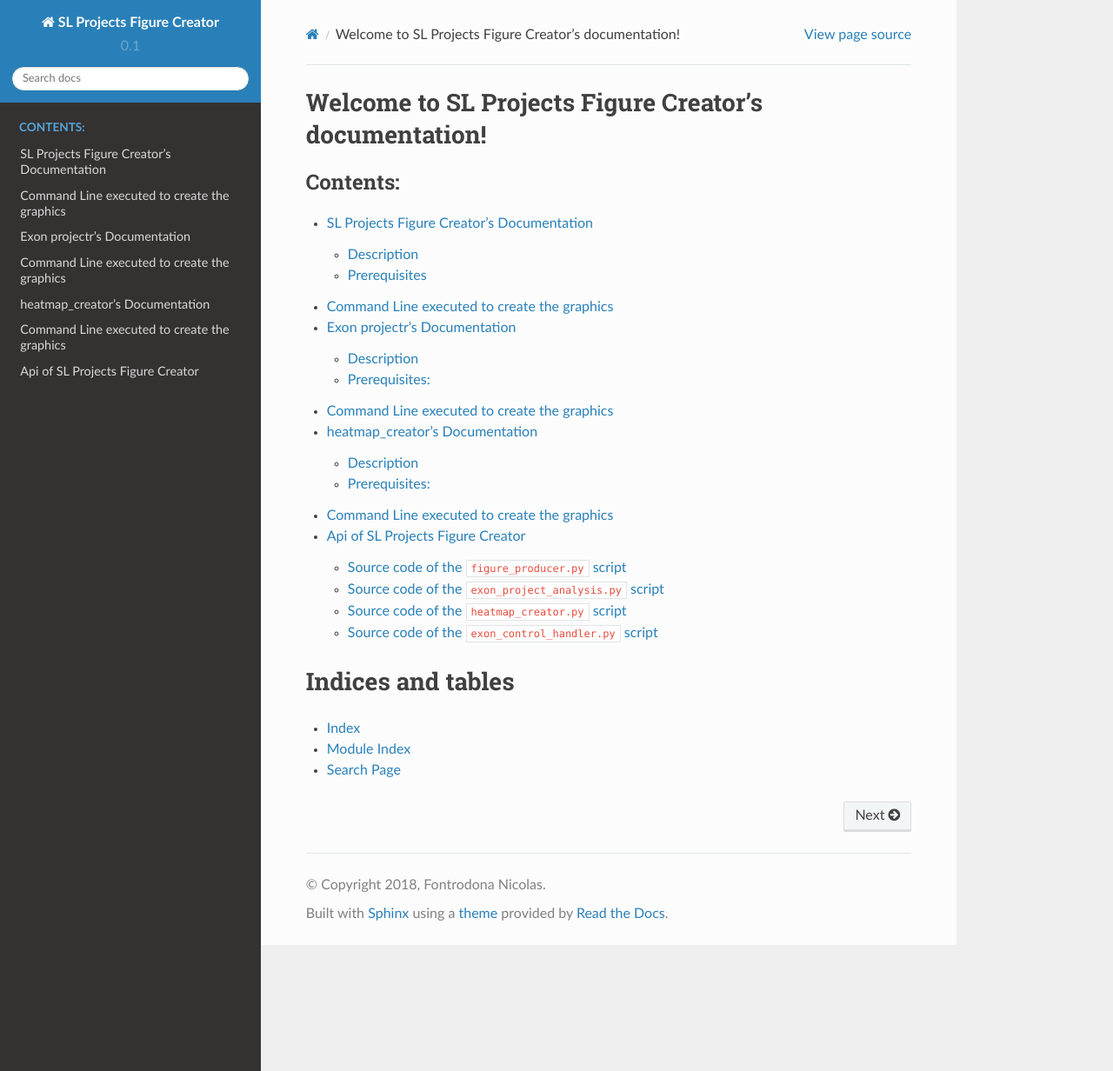
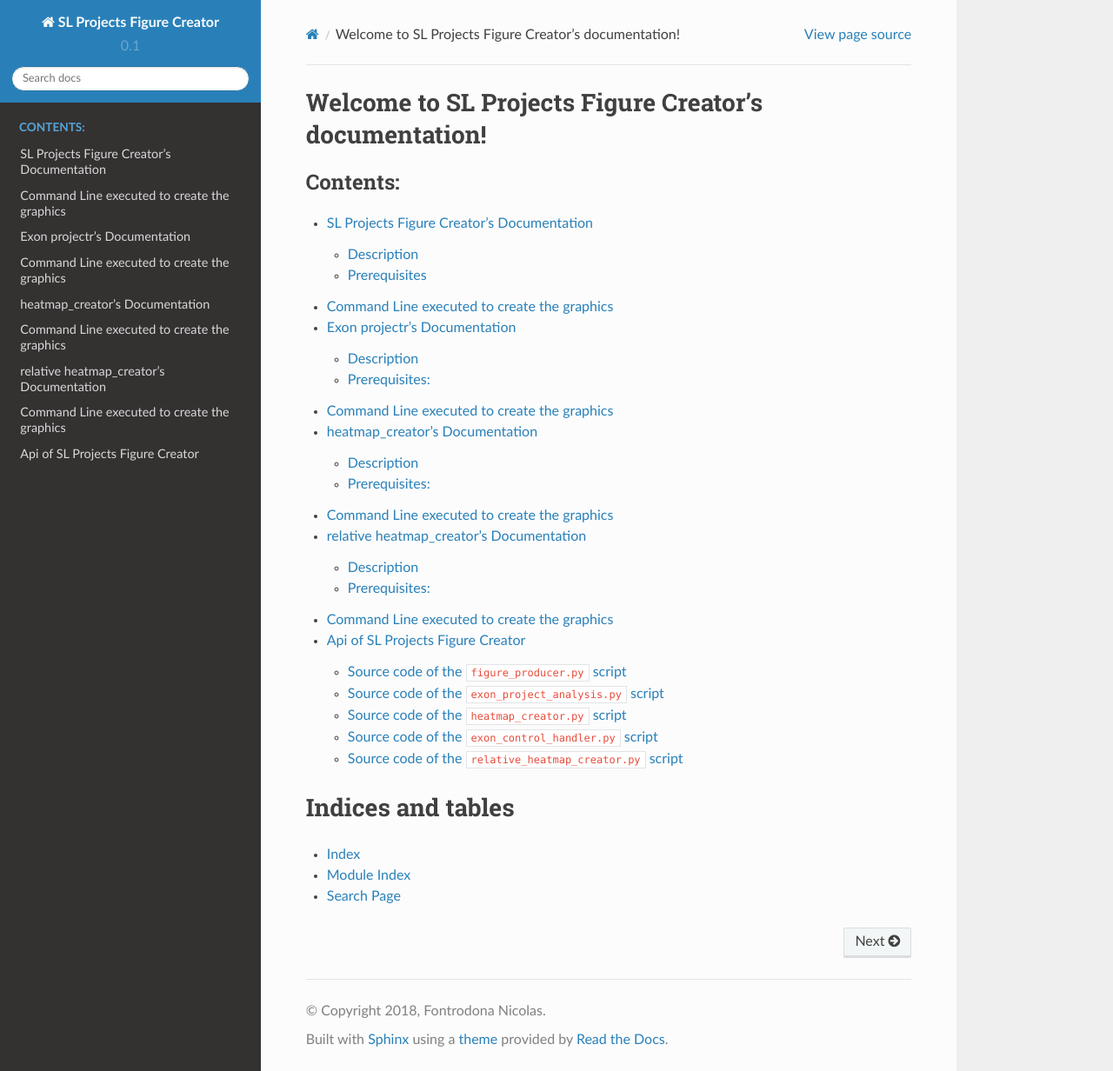
Before and after one commit to LBMC/Lemaire_et_al_2019, a Sphinx documentation site: the page built from Figure_ESA/doc/source/index.rst, in a window 1280 px wide and 1232 px high. Shown: the whole window at 87% size. Built offline with Sphinx 7.4.7 and the Read the Docs theme 2.0.0, drawn with Linux system fonts in a browser that asks for light colours; some of the changed lines change nothing that is shown.

Commit message:
doc: uptdating the doc

```diff
--- a/Figure_ESA/doc/source/api.rst
+++ b/Figure_ESA/doc/source/api.rst
@@ -27,3 +27,10 @@ Source code of the ``exon_control_handler.py`` script
 
 .. automodule:: exon_control_handler
   :members:
+
+
+Source code of the ``relative_heatmap_creator.py`` script
+------------------------------------------------------------
+
+.. automodule:: relative_heatmap_creator
+  :members:
--- /dev/null
+++ b/Figure_ESA/doc/source/heatmap_force_splicing_site.rst
@@ -0,0 +1,77 @@
+relative heatmap_creator's Documentation
+==========================================
+
+Description
+------------
+
+This script aims, to cluster exons regulated by every **splicing lore project** or **splicing factor** by :
+  * **relative median toward control** for ``force_donor`` and ``force_acceptor`` characteristics
+  * **median** for ``relative_donor_upstream``, ``relative_donor_downstream``, ``relative_acceptor_upstream`` and ``relative_acceptor_downstream``
+
+For a the characteristics `force_donor`` and ``force_acceptor`` denoted :math:`X` here, the relative median is calculated as follow:
+
+.. math::
+
+  relative\_median = \frac{median(X_{obs}) - median(X_{ctrl})}{median(X_{ctrl})}
+
+Where:
+  * :math:`X_{obs} = \{ {X_{{obs}_1}, ..., X_{{obs}_n}} \}`  where :math:`X_{{obs}_i}` is the value of :math:`X` for the exon :math:`i` of the interest sets of exons.
+  * :math:`X_{ctrl} = \{{X_{{ctrl}_1}, ..., X_{{ctrl}_m}}\}`  where :math:`X_{{ctrl}_j}` is the value of :math:`X` for the exon :math:`j` of the interest sets of exons.
+
+
+The median of ``relative_donor_upstream``, ``relative_donor_downstream`` is calculated as follow:
+
+  relative\_donor\_upstream = median({\frac{F_{n}_{i} - F_{n-1}_{1}}{F_{n-1}_{1}} * 100, ..., \frac{F_{n}_{k} - F_{n-1}_{k}}{F_{n-1}_{k}})
+  relative\_donor\_downstream = median({\frac{F_{n}_{i} - F_{n+1}_{1}}{F_{n+1}_{1}} * 100, ..., \frac{F_{n}_{k} - F_{n+1}_{k}}{F_{n+1}_{j}})
+
+Where:
+  * :math:`F_{n}_{i}` is the force of the donor splicing site for the :math:`i^{th}` exons regulated by a splicing factor located in the position :math:`n` in a gene
+  * :math:`F_{n+1}_{i}` is the force of the donor splicing site for the :math:`i^{th}` exons regulated by a splicing factor located in the position :math:`n+1` in a gene (downstream exon than the one of interest)
+  * :math:`F_{n-1}_{i}` is the force of the donor splicing site for the :math:`i^{th}` exons regulated by a splicing factor located in the position :math:`n-1` in a gene (upstream exon than the one of interest)
+  * :math:`k` is the number of exons regulated by a splicing
+
+The same formula was applied for the acceptor splicing forces.
+
+For each project it will produce this kind of graphics :
+
+.. Figure:: images/rhp.png
+  :align: center
+
+.. note::
+
+  Note that a white color doest not mean the same thing for every column in the heatmap.
+    * For `force_donor`` and ``force_acceptor`` a white color means that the splicing forces are equal to those of the control exons.
+    * For `relative_donor_upstream``, ``relative_donor_downstream``, ``relative_acceptor_upstream`` and ``relative_acceptor_downstream`` a white color means that the splicing forces are equal to those of the upstream/doownstream exons
+
+
+
+
+Each dendrogram was computed using an **Enclidean distance matrix** and a **complete linkage clustering**.
+For more information see :
+
+  * `Euclidean distance matrix <https://en.wikipedia.org/wiki/Euclidean_distance_matrix>`_
+  * `Complete-linkage clustering <https://en.wikipedia.org/wiki/Complete-linkage_clustering>`_
+
+
+Prerequisites:
+--------------
+
+This program uses `python <https://www.python.org>`_ version ``3.5`` and this following dependencies:
+  * ``figure_producer`` : This script should be present in ``src`` folder of the project directory
+  * ``exon_control_handler`` : This script should be present in ``src`` folder of the project directory
+  * `plotly v2.7.0 <https://plot.ly/python/>`_
+  * `os <https://docs.python.org/3.5/library/os.html>`_
+  * `random <https://docs.python.org/3.5/library/random.html>`_
+  * `numpy <http://www.numpy.org/>`_
+
+
+Command Line executed to create the graphics
+============================================
+
+
+.. code:: bash
+
+  # figure displayed for exons regulated in every projects
+  python3 src/heatmap_creator.py
+  # figure displayed for every exons regulated by a splicing factor.
+  python3 src/heatmap_creator.py union
--- a/Figure_ESA/doc/source/index.rst
+++ b/Figure_ESA/doc/source/index.rst
@@ -13,6 +13,7 @@ Welcome to SL Projects Figure Creator's documentation!
    README.rst
    exon_project.rst
    heatmap.rst
+   heatmap_force_splicing_site.rst
    api.rst
 
 Indices and tables
```
Also changed, not shown: Figure_ESA/doc/source/images/rhp.png (added).
